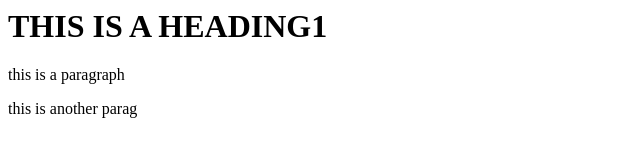
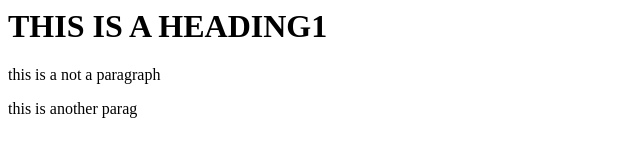
Before and after one commit to yaliny74/gitTutorial1, a plain HTML site: page src/index.html in a window 1280 px wide. Shown: the full height of the page, 0-640 px from the left. Drawn offline with Linux system fonts and the light colour scheme.

Commit message:
nothing to commit?

```diff
--- a/src/index.html
+++ b/src/index.html
@@ -2,7 +2,7 @@
 	<title> Title Page for gitPrj1 </title>
 	<body>
 		<h1>THIS IS A HEADING1 </h1>
-		<p>this is a paragraph</p>
+		<p>this is a not a paragraph</p>
 		<p>this is another parag</p>
 	</body>
 </html>
```
